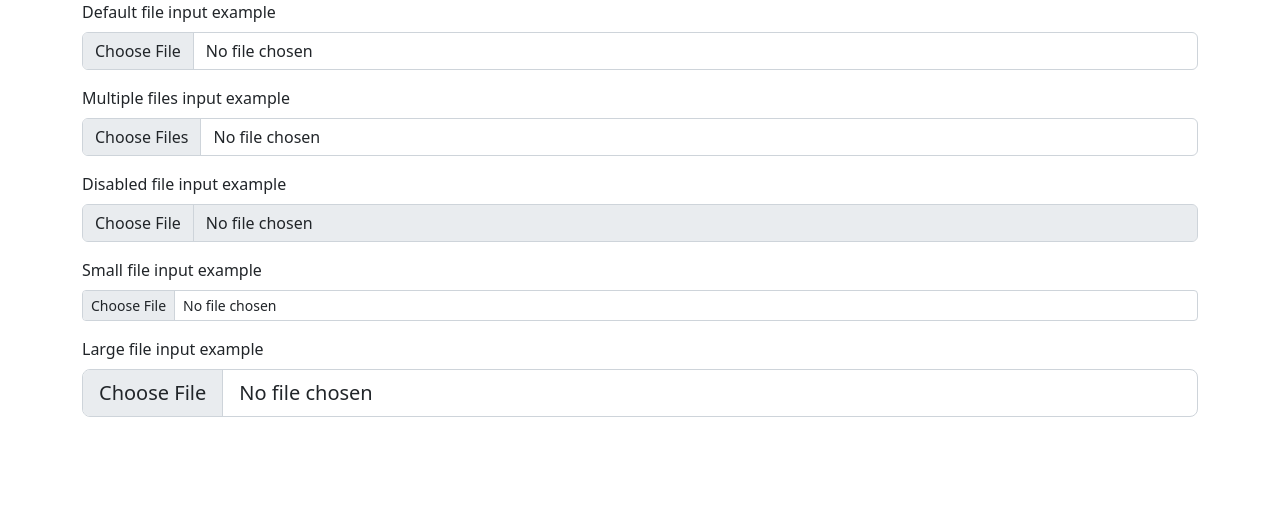
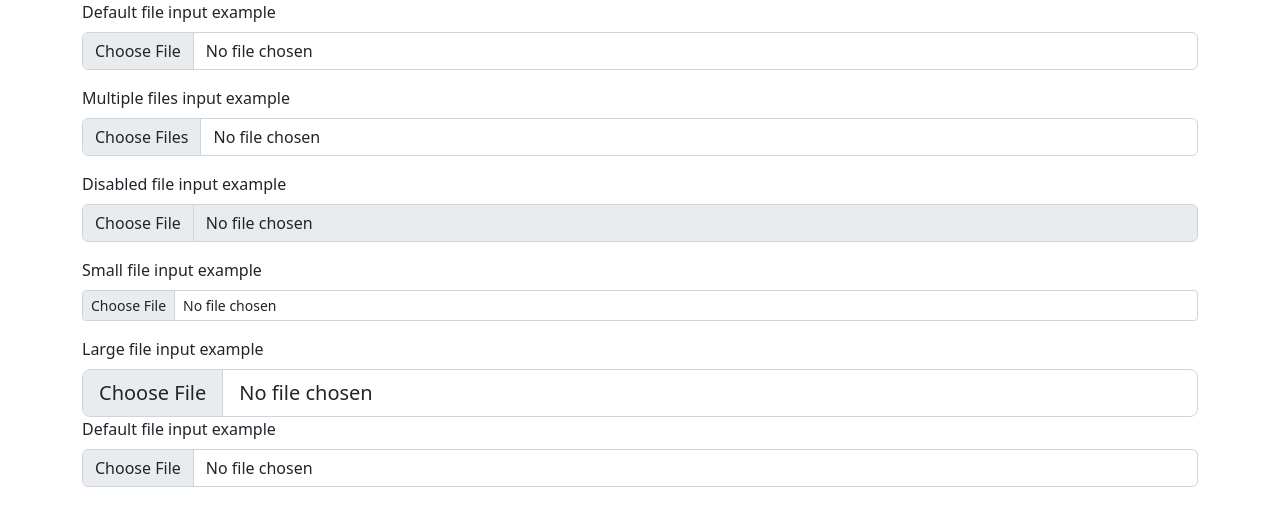
Before and after one commit to Harsh339449/GitTraining, a plain HTML site: page index.html in a window 1280 px wide. Drawn offline with nearby package versions, Linux system fonts and the light colour scheme.

Commit message:
field add

```diff
--- a/index.html
+++ b/index.html
@@ -31,6 +31,10 @@
         <label for="formFileLg" class="form-label">Large file input example</label>
         <input class="form-control form-control-lg" id="formFileLg" type="file">
       </div>
+      <div class="mb-3">
+        <label for="formFile" class="form-label">Default file input example</label>
+        <input class="form-control" type="file" id="formFile">
+      </div>
     </div>
 
 
```
